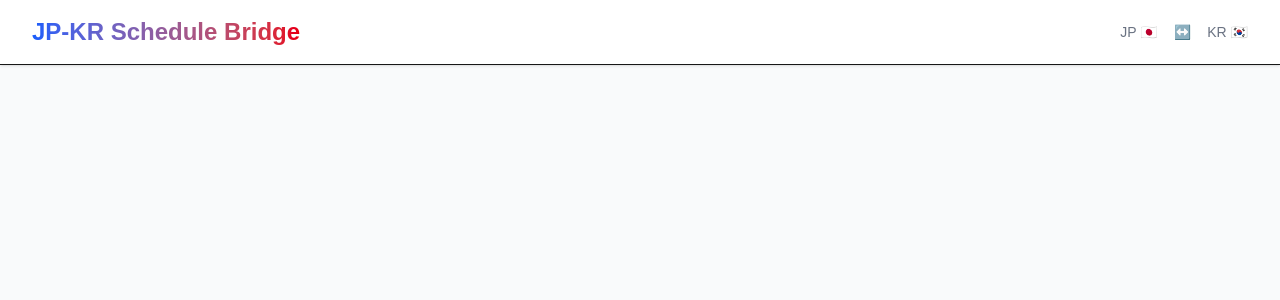
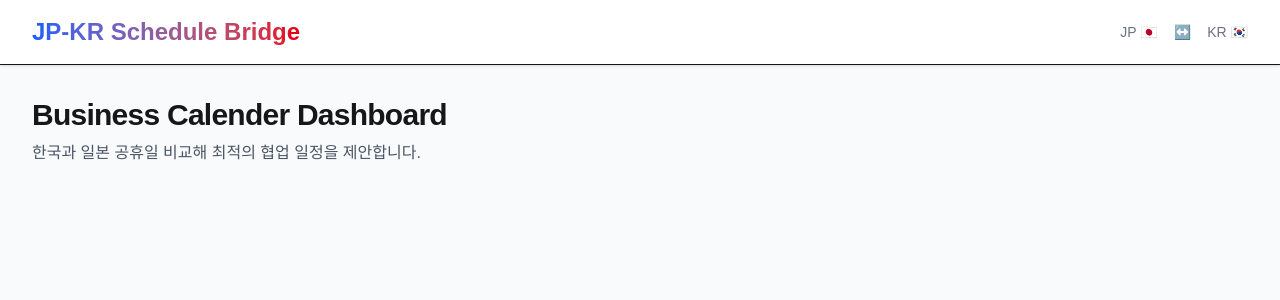
Before and after one commit to 2daKaizen-gun/jp-kr-schedule-bridge, a Next.js app: page / in a window 1280 px wide. Shown: the top 300 px of the page. Built offline with nearby package versions, Linux system fonts and the light colour scheme.

Commit message:
feat: page.tsx(header section)

```diff
--- a/src/app/page.tsx
+++ b/src/app/page.tsx
@@ -13,6 +13,24 @@ export default function Home() {
         </div>
       </nav>
 
+      <main className="max-w-7xl mx-auto p-8">
+        {/*header section*/}
+        <header className="mb-10">
+          <h2 className="text-3xl font-extrabold tracking-tight">Business Calender Dashboard</h2>
+          <p className="mt-2 text-gray-600">한국과 일본 공휴일 비교해 최적의 협업 일정을 제안합니다.</p>
+        </header>
+
+
+
+      </main>
+
+
+
+
+
+
+
+
     </div>
 
   )
```
